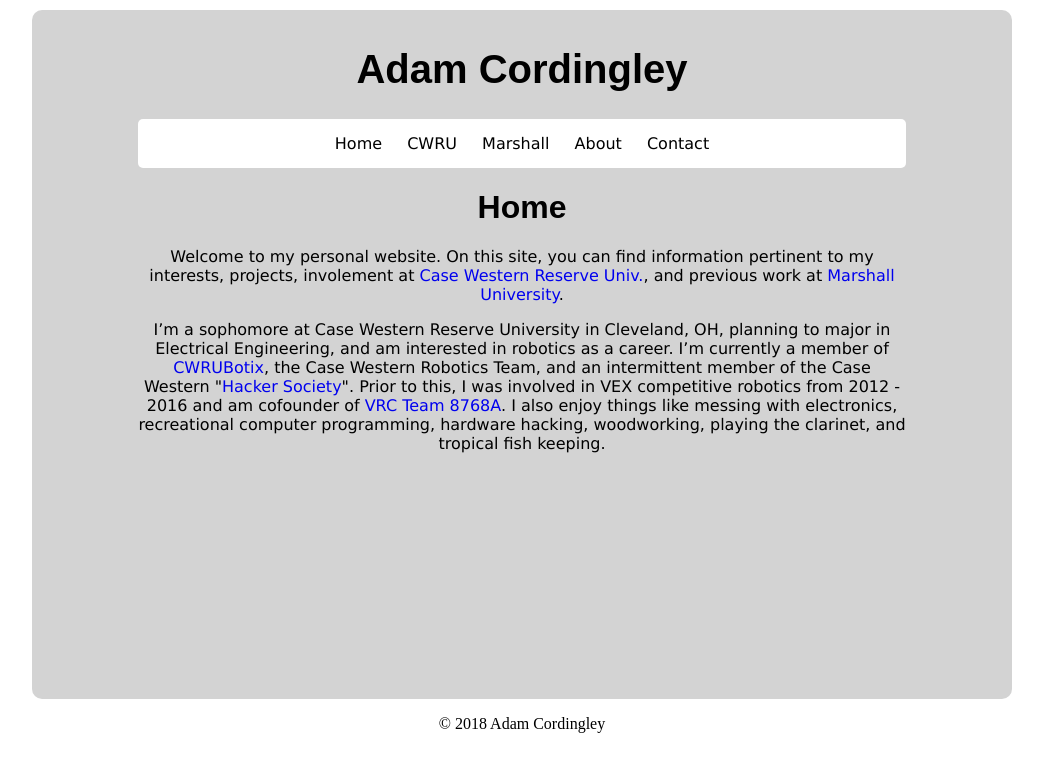
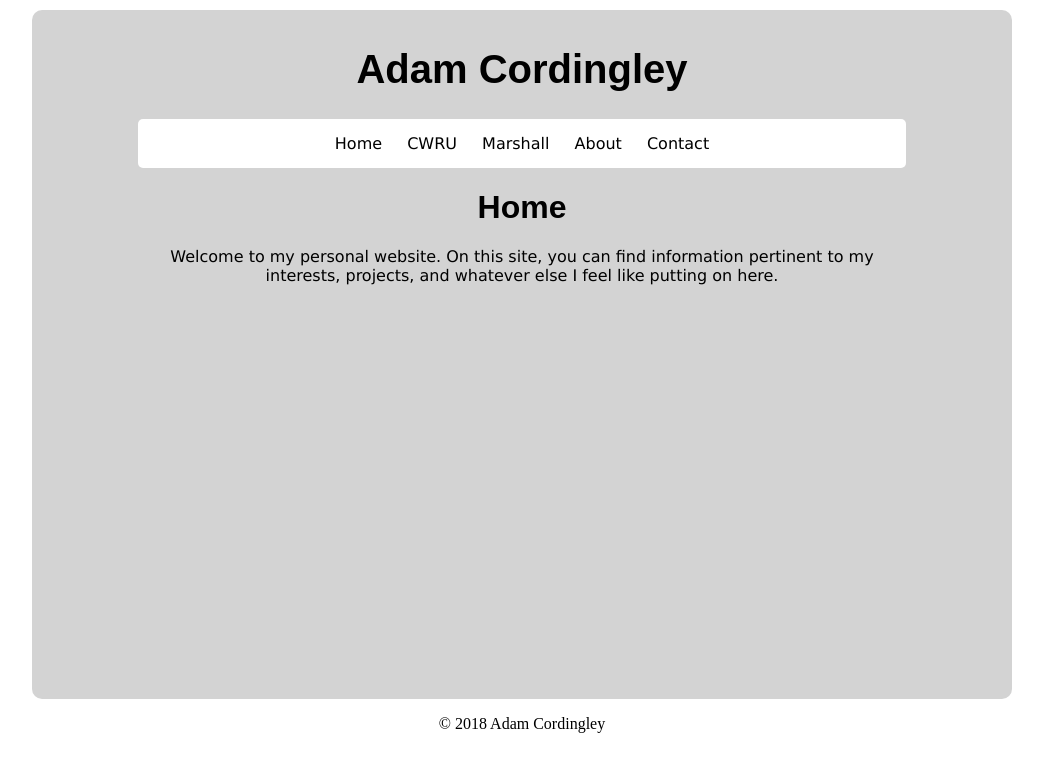
Before and after one commit to AdamC19/AdamC19.github.io, a Jekyll site: the page built from index.html, in a window 1280 px wide. Shown: the top 772 px of the page, without its empty margins (118-1161 px from the left). Built offline with Jekyll 4.4.1, drawn with Linux system fonts in a browser that asks for light colours; comment, search, counter and statistics services are not loaded.

Commit message:
commiting so I can merge with new changes from remote

```diff
--- a/index.html
+++ b/index.html
@@ -1,5 +1,14 @@
 ---
-title: Home
+layout 	: default
+title 	: Home
+category:
+subhead : Adam Cordingley
+summary : This is Adam Cordingley's personal website.
+imgurl 	: /img/
 ---
-<p>Welcome to my personal website. On this site, you can find information pertinent to my interests, projects, involement at <a href="cwru.html" target="_blank">Case Western Reserve Univ.</a>, and previous work at <a href="research.html" target="_blank">Marshall University</a>.</p>
+<p>Welcome to my personal website. On this site, you can find information pertinent to my interests, projects, and whatever else I feel like putting on here.
+</p>
+<!--
+involement at <a href="cwru.html" target="_blank">Case Western Reserve Univ.</a>, and previous work at <a href="research.html" target="_blank">Marshall University</a>.</p>
 <p>I&rsquo;m a sophomore at Case Western Reserve University in Cleveland, OH, planning to major in Electrical Engineering, and am interested in robotics as a career. I&rsquo;m currently a member of <a href="http://cwrubotix.case.edu" target="_blank">CWRUBotix</a>, the Case Western Robotics Team, and an intermittent member of the Case Western &quot;<a href="http://hacsoc.org" target="_blank">Hacker Society</a>&quot;. Prior to this, I was involved in VEX competitive robotics from 2012 - 2016 and am cofounder of <a href="http://backdrive.github.io/" target="_blank">VRC Team 8768A</a>. I also enjoy things like messing with electronics, recreational computer programming, hardware hacking, woodworking, playing the clarinet, and tropical fish keeping.</p>
+-->
```
